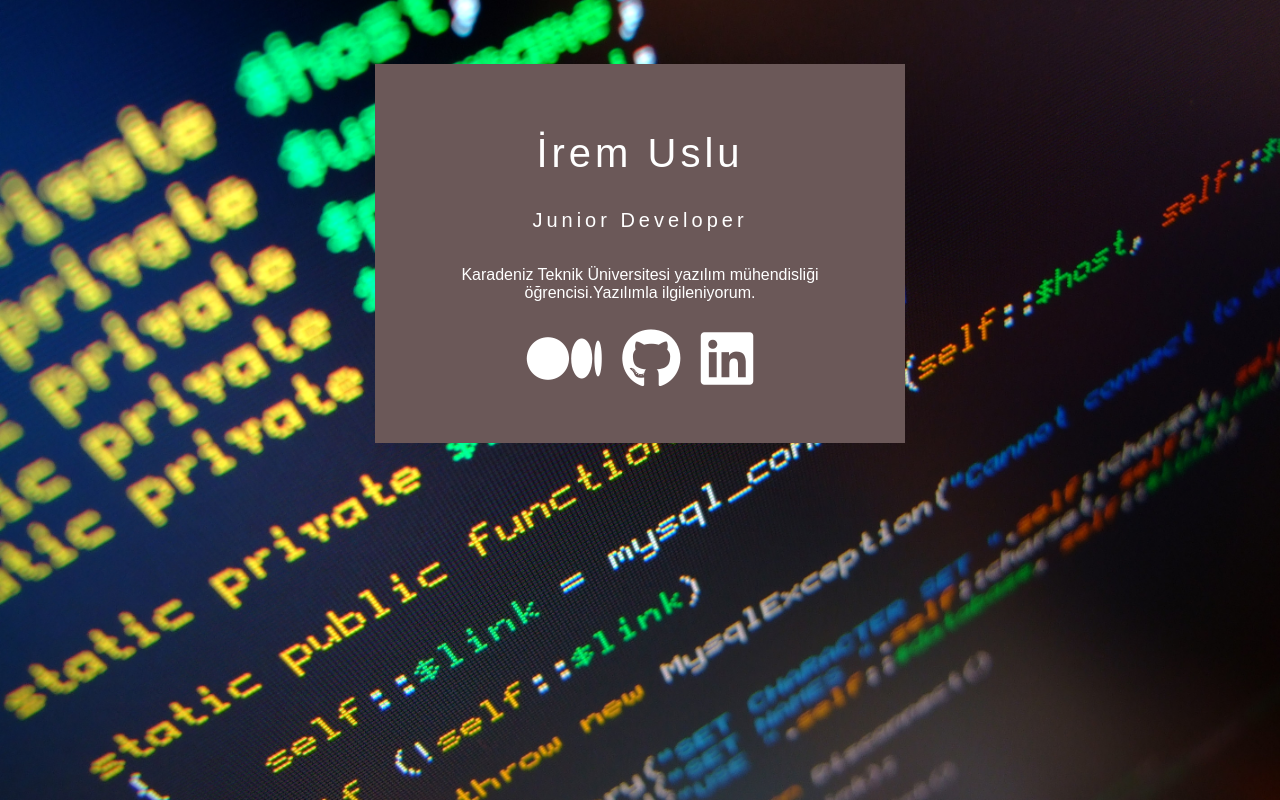
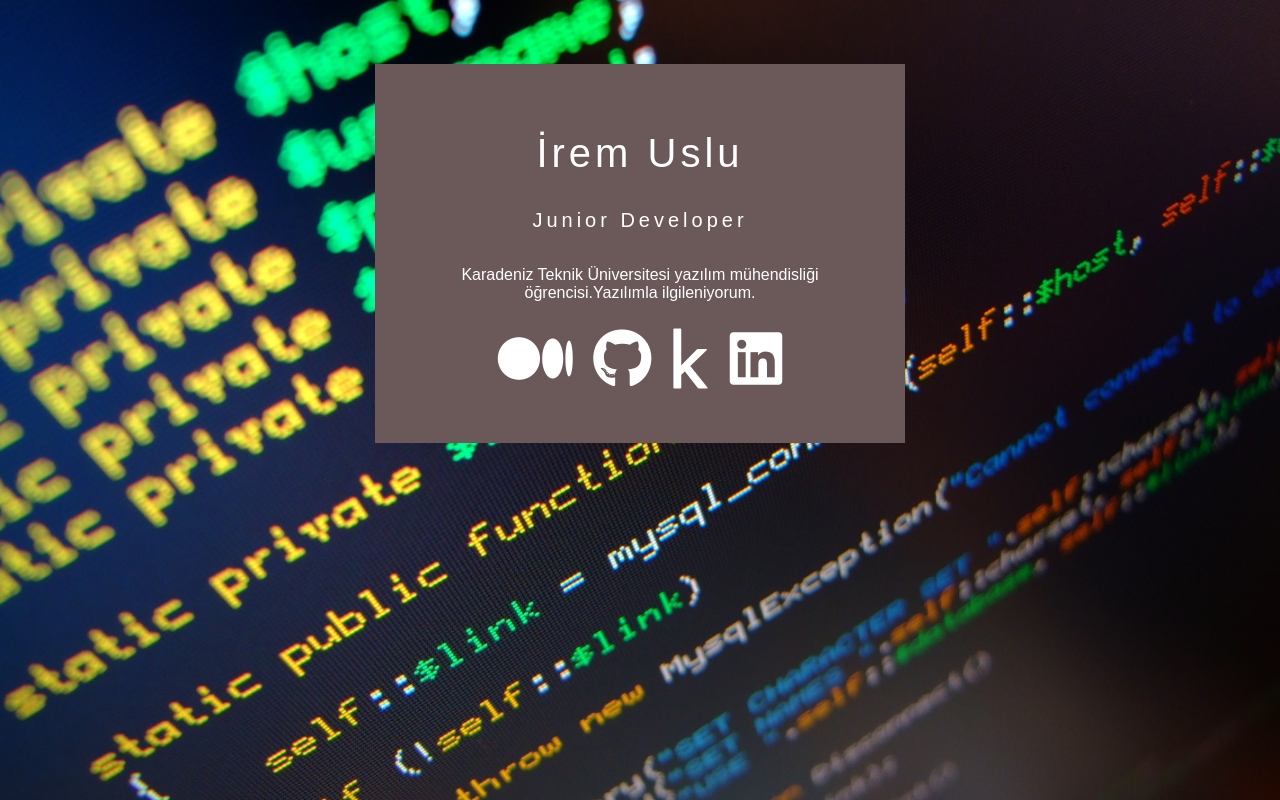
Before and after one commit to irem6142/Portfolyo, a plain HTML site: page index.html in a window 1280 px wide. Drawn offline with Linux system fonts and the light colour scheme.

Commit message:
Update index.html

```diff
--- a/index.html
+++ b/index.html
@@ -18,6 +18,7 @@
 
         <li><a href="https://medium.com/@irem42"><i class="fa-brands fa-medium"></i></a></li>
         <li><a href="https://github.com/irem6142"><i class="fa-brands fa-github"></i></a></li>
+        <li><a href="https://www.kaggle.com/iremm78"><i class="fa-brands fa-kaggle"></i></a></li>
         <li><a href="https://www.linkedin.com/in/irem-u-5b05381b9/"><i class="fa-brands fa-linkedin"></i></a></li>
       </ul>
 
```
